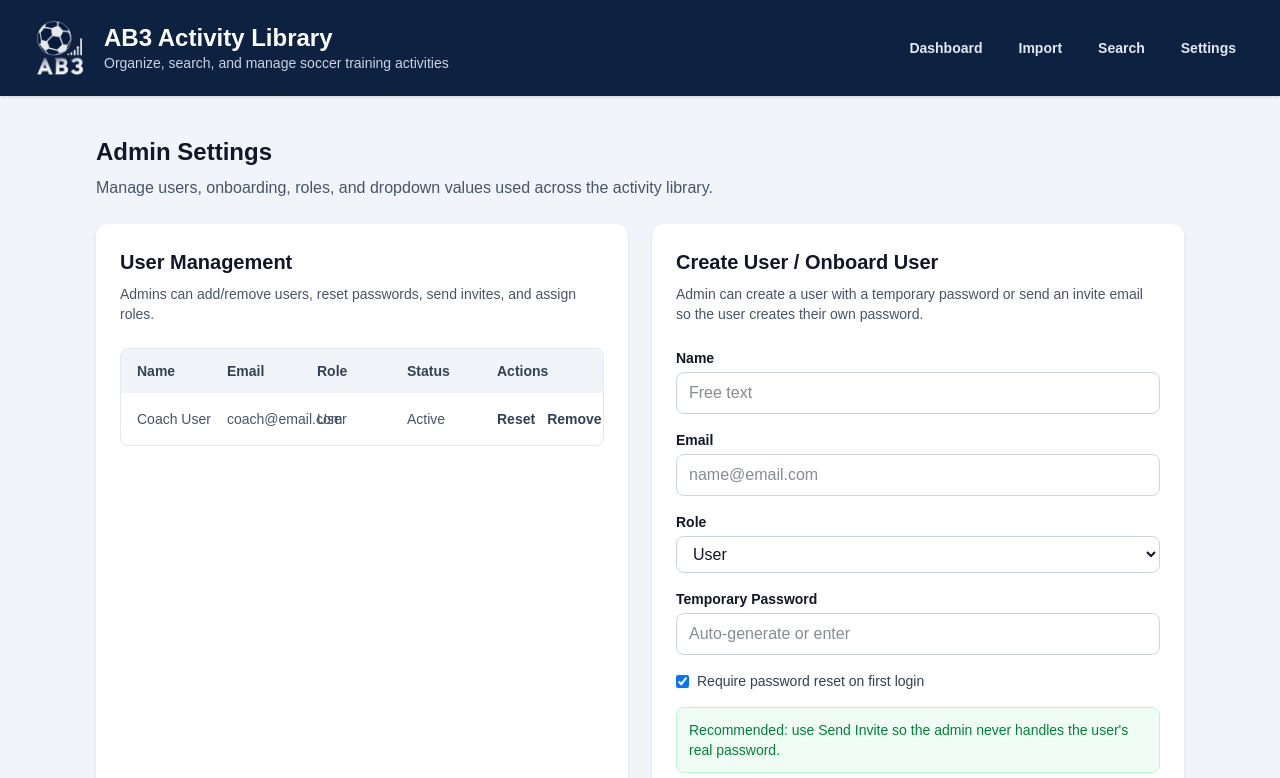
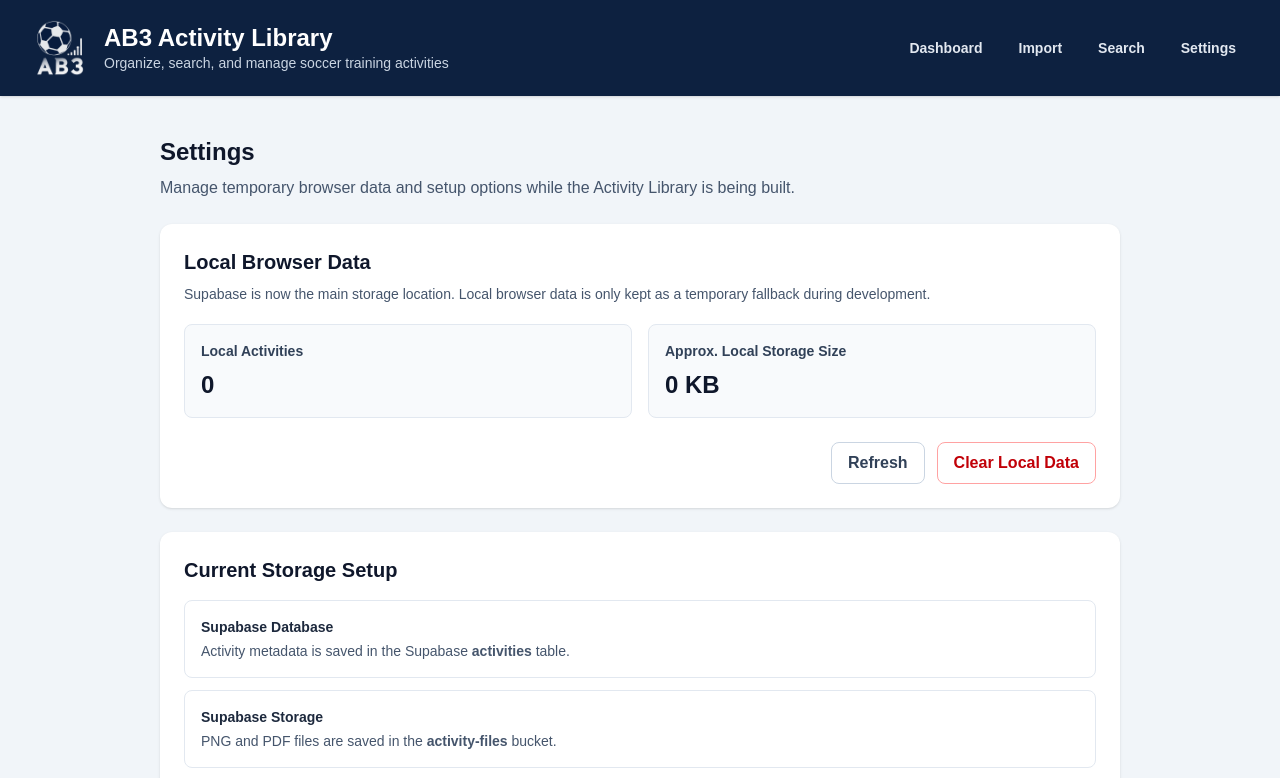
Before and after one commit to arbergin/AB3ActivityLibrary, a Next.js app: page /settings in a window 1280 px wide. Shown: the top 778 px of the page. Built offline with nearby package versions, Linux system fonts and the light colour scheme.

Commit message:
Clean up local storage and support Supabase file downloads

```diff
--- a/app/settings/page.tsx
+++ b/app/settings/page.tsx
@@ -1,21 +1,142 @@
+"use client";
+
+import { useEffect, useState } from "react";
 import AppHeader from "@/components/AppHeader";
-import SettingsPanel from "@/components/SettingsPanel";
+import {
+  clearStoredActivities,
+  getStoredActivitiesSummary,
+} from "@/lib/activityStorage";
+
+type LocalDataSummary = {
+  count: number;
+  storageSizeKb: number;
+};
 
 export default function SettingsPage() {
+  const [localDataSummary, setLocalDataSummary] = useState<LocalDataSummary>({
+    count: 0,
+    storageSizeKb: 0,
+  });
+
+  const [message, setMessage] = useState("");
+
+  function refreshLocalDataSummary() {
+    setLocalDataSummary(getStoredActivitiesSummary());
+  }
+
+  function handleClearLocalData() {
+    clearStoredActivities();
+    refreshLocalDataSummary();
+    setMessage("Local browser data cleared.");
+  }
+
+  useEffect(() => {
+    refreshLocalDataSummary();
+  }, []);
+
   return (
     <main className="min-h-screen bg-slate-100 text-slate-900">
       <AppHeader />
 
-      <section className="mx-auto max-w-6xl px-8 py-10">
+      <section className="mx-auto max-w-5xl px-8 py-10">
         <div className="mb-6">
-          <h2 className="text-2xl font-bold">Admin Settings</h2>
+          <h2 className="text-2xl font-bold">Settings</h2>
           <p className="mt-2 text-slate-600">
-            Manage users, onboarding, roles, and dropdown values used across the
-            activity library.
+            Manage temporary browser data and setup options while the Activity
+            Library is being built.
           </p>
         </div>
 
-        <SettingsPanel />
+        <div className="grid gap-6">
+          <section className="rounded-xl bg-white p-6 shadow-sm">
+            <h3 className="text-xl font-bold">Local Browser Data</h3>
+
+            <p className="mt-2 text-sm text-slate-600">
+              Supabase is now the main storage location. Local browser data is
+              only kept as a temporary fallback during development.
+            </p>
+
+            <div className="mt-5 grid gap-4 md:grid-cols-2">
+              <div className="rounded-lg border border-slate-200 bg-slate-50 p-4">
+                <div className="text-sm font-semibold text-slate-700">
+                  Local Activities
+                </div>
+                <div className="mt-2 text-2xl font-bold">
+                  {localDataSummary.count}
+                </div>
+              </div>
+
+              <div className="rounded-lg border border-slate-200 bg-slate-50 p-4">
+                <div className="text-sm font-semibold text-slate-700">
+                  Approx. Local Storage Size
+                </div>
+                <div className="mt-2 text-2xl font-bold">
+                  {localDataSummary.storageSizeKb} KB
+                </div>
+              </div>
+            </div>
+
+            {message && (
+              <div className="mt-5 rounded-lg border border-blue-200 bg-blue-50 p-3 text-sm text-blue-700">
+                {message}
+              </div>
+            )}
+
+            <div className="mt-6 flex flex-wrap justify-end gap-3">
+              <button
+                type="button"
+                onClick={refreshLocalDataSummary}
+                className="rounded-lg border border-slate-300 px-4 py-2 font-semibold text-slate-700"
+              >
+                Refresh
+              </button>
+
+              <button
+                type="button"
+                onClick={handleClearLocalData}
+                className="rounded-lg border border-red-300 px-4 py-2 font-semibold text-red-700"
+              >
+                Clear Local Data
+              </button>
+            </div>
+          </section>
+
+          <section className="rounded-xl bg-white p-6 shadow-sm">
+            <h3 className="text-xl font-bold">Current Storage Setup</h3>
+
+            <div className="mt-4 grid gap-3 text-sm text-slate-600">
+              <div className="rounded-lg border border-slate-200 p-4">
+                <div className="font-semibold text-slate-800">
+                  Supabase Database
+                </div>
+                <div className="mt-1">
+                  Activity metadata is saved in the Supabase{" "}
+                  <span className="font-semibold">activities</span> table.
+                </div>
+              </div>
+
+              <div className="rounded-lg border border-slate-200 p-4">
+                <div className="font-semibold text-slate-800">
+                  Supabase Storage
+                </div>
+                <div className="mt-1">
+                  PNG and PDF files are saved in the{" "}
+                  <span className="font-semibold">activity-files</span> bucket.
+                </div>
+              </div>
+
+              <div className="rounded-lg border border-slate-200 p-4">
+                <div className="font-semibold text-slate-800">
+                  Mock Activities
+                </div>
+                <div className="mt-1">
+                  Sample/mock activities remain visible for testing while we
+                  continue building.
+                </div>
+              </div>
+            </div>
+          </section>
+        </div>
       </section>
     </main>
   );
--- a/lib/activityStorage.ts
+++ b/lib/activityStorage.ts
@@ -2,45 +2,47 @@ import type { Activity } from "@/types/activity";
 
 const STORAGE_KEY = "ab3_activity_library_mock_activities";
 
+function removeFileDataFromActivity(activity: Activity): Activity {
+  return {
+    ...activity,
+    previewDataUrl: undefined,
+  };
+}
+
+function removeFileDataFromActivities(activities: Activity[]) {
+  return activities.map(removeFileDataFromActivity);
+}
+
 export function getStoredActivities(): Activity[] {
-  if (typeof window === "undefined") {
-    return [];
-  }
+  if (typeof window === "undefined") return [];
 
   const storedValue = window.localStorage.getItem(STORAGE_KEY);
 
-  if (!storedValue) {
-    return [];
-  }
+  if (!storedValue) return [];
 
   try {
     const parsedValue = JSON.parse(storedValue);
 
-    if (!Array.isArray(parsedValue)) {
-      return [];
-    }
+    if (!Array.isArray(parsedValue)) return [];
 
-    return parsedValue;
+    return removeFileDataFromActivities(parsedValue);
   } catch {
     return [];
   }
 }
 
 export function saveStoredActivity(activity: Activity) {
-  if (typeof window === "undefined") {
-    return;
-  }
+  if (typeof window === "undefined") return;
 
   const now = new Date().toISOString();
 
-  const activityToSave: Activity = {
+  const activityToSave: Activity = removeFileDataFromActivity({
     ...activity,
     createdAt: activity.createdAt || now,
     updatedAt: activity.updatedAt || now,
-  };
+  });
 
   const existingActivities = getStoredActivities();
-
   const updatedActivities = [activityToSave, ...existingActivities];
 
   window.localStorage.setItem(STORAGE_KEY, JSON.stringify(updatedActivities));
@@ -53,9 +55,7 @@ export function getStoredActivityById(id: string): Activity | undefined {
 export function updateStoredActivity(
   updatedActivity: Activity
 ): Activity | undefined {
-  if (typeof window === "undefined") {
-    return undefined;
-  }
+  if (typeof window === "undefined") return undefined;
 
   const existingActivities = getStoredActivities();
 
@@ -63,17 +63,15 @@ export function updateStoredActivity(
     (activity) => activity.id === updatedActivity.id
   );
 
-  if (!existingActivity) {
-    return undefined;
-  }
+  if (!existingActivity) return undefined;
 
   const now = new Date().toISOString();
 
-  const activityToSave: Activity = {
+  const activityToSave: Activity = removeFileDataFromActivity({
     ...updatedActivity,
     createdAt: existingActivity.createdAt || updatedActivity.createdAt || now,
     updatedAt: now,
-  };
+  });
 
   const updatedActivities = existingActivities.map((activity) =>
     activity.id === updatedActivity.id ? activityToSave : activity
@@ -88,9 +86,7 @@ export function updateStoredActivityHidden(
   id: string,
   hidden: boolean
 ): Activity | undefined {
-  if (typeof window === "undefined") {
-    return undefined;
-  }
+  if (typeof window === "undefined") return undefined;
 
   const existingActivities = getStoredActivities();
 
@@ -98,23 +94,19 @@ export function updateStoredActivityHidden(
     (activity) => activity.id === id
   );
 
-  if (!activityExists) {
-    return undefined;
-  }
+  if (!activityExists) return undefined;
 
   let updatedActivity: Activity | undefined;
   const now = new Date().toISOString();
 
   const updatedActivities = existingActivities.map((activity) => {
-    if (activity.id !== id) {
-      return activity;
-    }
+    if (activity.id !== id) return activity;
 
-    updatedActivity = {
+    updatedActivity = removeFileDataFromActivity({
       ...activity,
       hidden,
       updatedAt: now,
-    };
+    });
 
     return updatedActivity;
   });
@@ -125,9 +117,7 @@ export function updateStoredActivityHidden(
 }
 
 export function deleteStoredActivity(id: string): boolean {
-  if (typeof window === "undefined") {
-    return false;
-  }
+  if (typeof window === "undefined") return false;
 
   const existingActivities = getStoredActivities();
 
@@ -135,9 +125,7 @@ export function deleteStoredActivity(id: string): boolean {
     (activity) => activity.id === id
   );
 
-  if (!activityExists) {
-    return false;
-  }
+  if (!activityExists) return false;
 
   const updatedActivities = existingActivities.filter(
     (activity) => activity.id !== id
@@ -147,3 +135,44 @@ export function deleteStoredActivity(id: string): boolean {
 
   return true;
 }
+
+export function clearStoredActivities() {
+  if (typeof window === "undefined") return;
+
+  window.localStorage.removeItem(STORAGE_KEY);
+}
+
+export function getStoredActivitiesSummary() {
+  if (typeof window === "undefined") {
+    return {
+      count: 0,
+      storageSizeKb: 0,
+    };
+  }
+
+  const storedValue = window.localStorage.getItem(STORAGE_KEY);
+
+  if (!storedValue) {
+    return {
+      count: 0,
+      storageSizeKb: 0,
+    };
+  }
+
+  let count = 0;
+
+  try {
+    const parsedValue = JSON.parse(storedValue);
+
+    if (Array.isArray(parsedValue)) {
+      count = parsedValue.length;
+    }
+  } catch {
+    count = 0;
+  }
+
+  return {
+    count,
+    storageSizeKb: Math.round((storedValue.length / 1024) * 10) / 10,
+  };
+}
--- a/lib/downloadActivityPdf.ts
+++ b/lib/downloadActivityPdf.ts
@@ -52,6 +52,20 @@ function dataUrlToArrayBuffer(dataUrl: string) {
   }
 
   return bytes.buffer;
+}
+
+async function fileSourceToArrayBuffer(fileSource: string) {
+  if (fileSource.startsWith("data:")) {
+    return dataUrlToArrayBuffer(fileSource);
+  }
+
+  const response = await fetch(fileSource);
+
+  if (!response.ok) {
+    throw new Error("The activity file could not be downloaded.");
+  }
+
+  return response.arrayBuffer();
 }
 
 function wrapText(
@@ -142,7 +156,7 @@ async function addPngPage(pdfDocument: PDFDocument, activity: Activity) {
     throw new Error("No file data available for this activity.");
   }
 
-  const imageBytes = dataUrlToArrayBuffer(activity.previewDataUrl);
+  const imageBytes = await fileSourceToArrayBuffer(activity.previewDataUrl);
   const image = await pdfDocument.embedPng(imageBytes);
 
   const page = pdfDocument.addPage([PAGE_WIDTH, PAGE_HEIGHT]);
@@ -174,7 +188,7 @@ async function addOriginalPdfPages(pdfDocument: PDFDocument, activity: Activity)
     throw new Error("No file data available for this activity.");
   }
 
-  const sourcePdfBytes = dataUrlToArrayBuffer(activity.previewDataUrl);
+  const sourcePdfBytes = await fileSourceToArrayBuffer(activity.previewDataUrl);
   const sourcePdf = await PDFDocument.load(sourcePdfBytes);
   const copiedPages = await pdfDocument.copyPages(
     sourcePdf,
```
